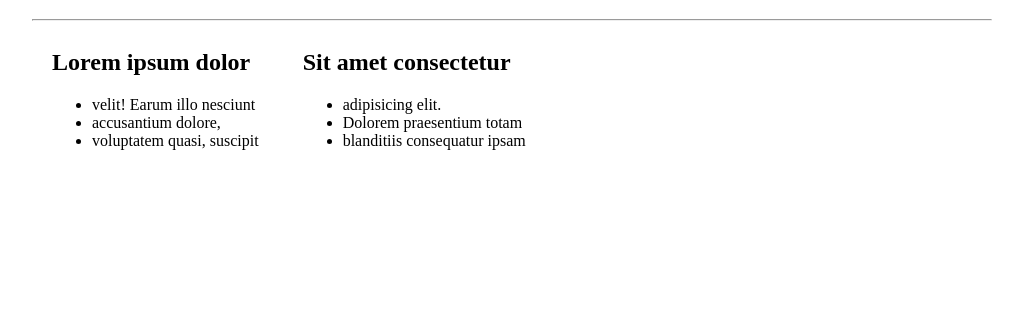
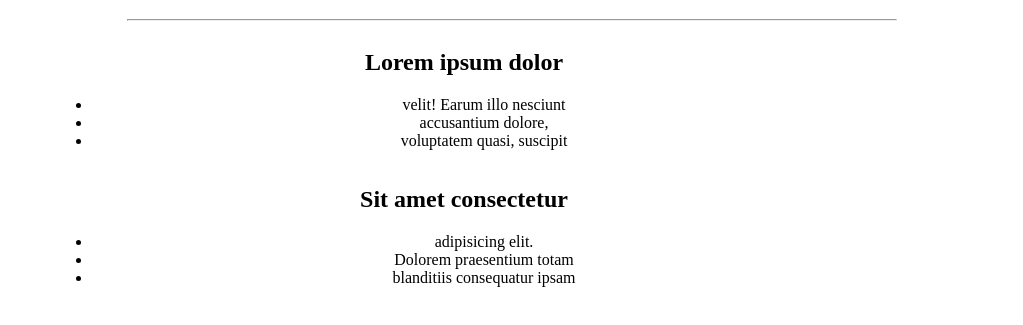
Before and after one commit to dougsten/FCC-CSS-EventFlyerPage, a plain HTML site: page index.html in a window 1280 px wide. Shown: the part 415-740 px from the top of the page, without its empty margins (128-1151 px from the left). Drawn offline with Linux system fonts and the light colour scheme.

Commit message:
complete, passed all tests

```diff
--- a/styles.css
+++ b/styles.css
@@ -2,18 +2,23 @@ body {
   padding: 50px 0;
   margin: 0 auto;
   width: 75vw;
-  min-height: calc(100vh - padding);
-  margin: 0 auto;
+  min-height: calc(100vh - 100px);
 }
 
 h1,
-header {
+header,
+section {
   text-align: center;
 }
 
 section {
   display: inline-block;
   box-sizing: border-box;
-  max-width: calc(body  / 2);
+  max-width: calc((body - 10vw) / 2);
   padding: 0 20px;
+  width: 90%
 }
+
+hr {
+  width: 80%;
+}
```
Also changed, not shown: index.html (+3 -1 lines).
